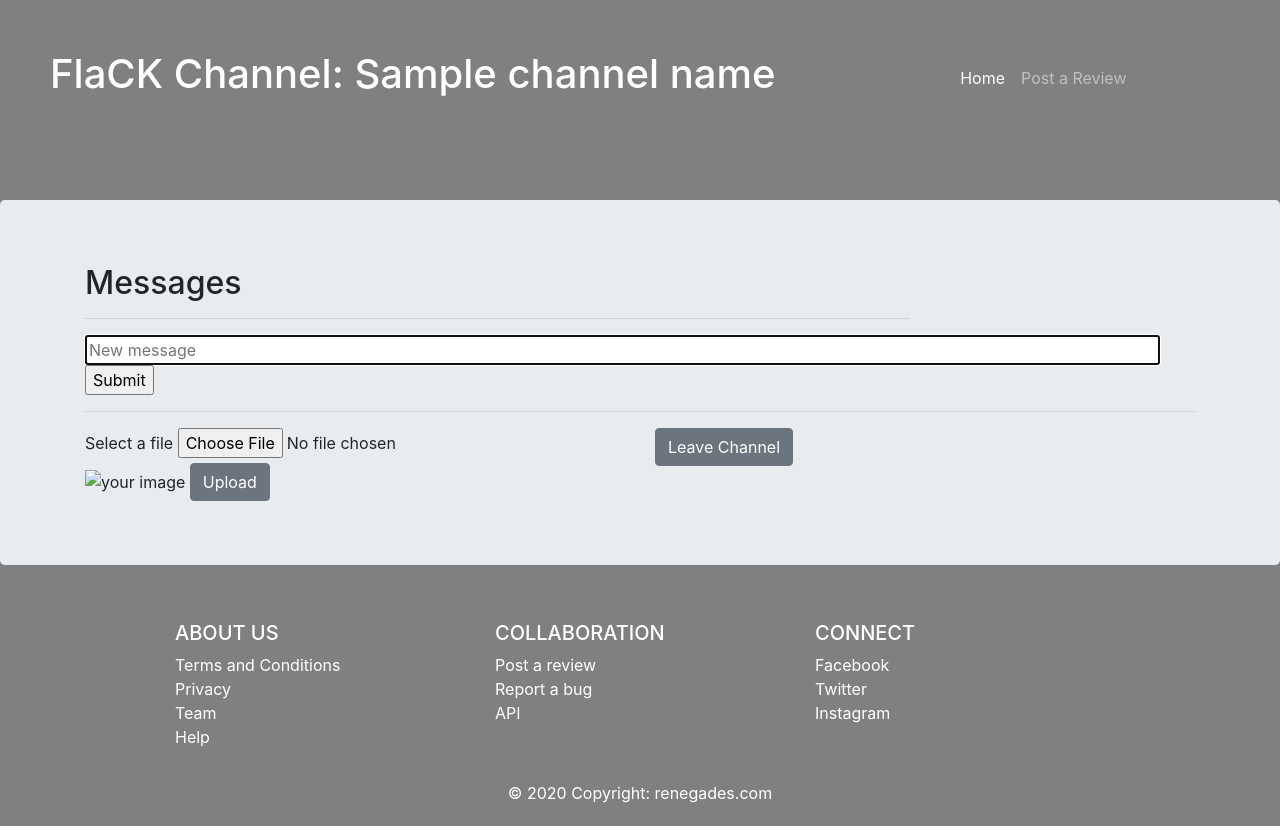
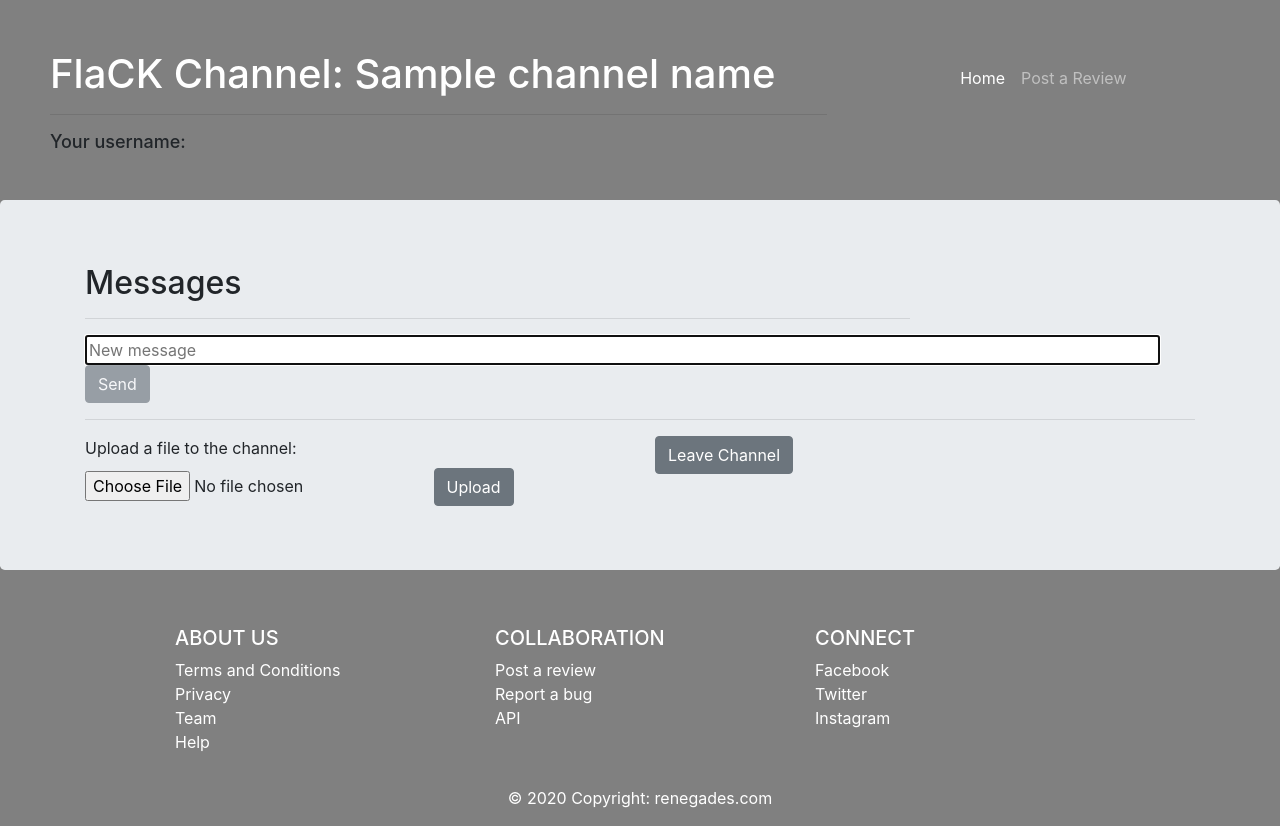
Before and after one commit to Kokyuho/CS50-Web-flack, a Flask app: template templates/channel.html in a window 1280 px wide. Before the commit the page ends 803 px from the top, so only its background shows below. Run offline with Flask 2, Linux system fonts and the light colour scheme; the template is opened without the code that fills it: most values are stand-ins (such as "Sample title", 1, 10 or a date in 2020); some libraries are stand-ins or nearby versions.

Commit message:
Before adding private messaging feature

```diff
--- a/application.py
+++ b/application.py
@@ -8,9 +8,10 @@
 
 app = Flask(__name__)
 app.config["SECRET_KEY"] = os.getenv("SECRET_KEY")
-uploads_dir = os.path.join(app.instance_path, 'uploads')
 socketio = SocketIO(app)
 
+# Global variables. A future improvement would be to store this data in a database instead of on server memory.
+# That way we would also make sure that the channel list and messages don't disappear between server resets.
 channelList = []
 bufferDict = {}
 
@@ -18,19 +19,26 @@
 # Index page
 @app.route("/")
 def index():
+
+    # Check if the user session has a channel name stored, and redirect there if so.
     if session.get("channel"):
         channelName = session.get("channel")
         return redirect(f"/channels/{channelName}")
+
+    # Render index template otherwise.
     return render_template("index.html", channels = channelList)
 
 
-# Index page
+# Home page. When forced to go to index instead of redirecting to session channel.
 @app.route("/home")
 def home():
+
+    # Return session channel to none and load index page.
     session["channel"] = None
     return render_template("index.html", channels = channelList)
 
 
+# This route adds a channel to the channel list
 @app.route("/addChannel", methods=["POST"])
 def addChannel():
 
@@ -39,11 +47,12 @@
 
     # Check if channel doesnt exit and create it
     if channelName not in channelList:
+
         # Update channel list
         channelList.append(channelName)
 
-        # Update buffer dictionary
-        bufferDict[f"{channelName}"] = RingBuffer(10)
+        # Update buffer dictionary with maximum storage of last 100 messages
+        bufferDict[f"{channelName}"] = RingBuffer(100)
 
         print("channel added:", channelName)
         return jsonify({"success": True})
@@ -52,18 +61,25 @@
         return jsonify({"success": False})
 
 
+# This route returns the channel page if the channel exits, and home/index otherwise.
 @app.route("/channels/<channelName>")
 def channel(channelName):
+
+    # Check if channel exists and render channel template if it does.
     if channelName in channelList:
         messages = bufferDict[f'{channelName}'].get()
         session["channel"] = channelName
         return render_template("channel.html", channelName = channelName, messages = messages)
+
+    # Return home/index otherwise.
     else:
         return redirect("/home")
 
 
+# When a message is submitted, this method stores the message in server memory and broadcasts it to sockets.
 @socketio.on("submit message")
 def message(data):
+
     # Query for message, username and channel name
     content = data["content"] # message
     username = data["username"]
@@ -76,17 +92,16 @@
     # Store message in channel ring buffer
     bufferDict[f'{channelName}'].append([username + " @ " + serverdatetime, content, 'text'])
 
-    # Broadcast message
+    # Broadcast message to sockets.
     emit("announce message", {"username": username, "datetime":serverdatetime, "content": content}, broadcast=True)
 
 
+# When a file is submitted, this method stores the file in server memory and broadcasts it to sockets.
 @socketio.on("submit file")
 def fileUpload(data):
-    # Query for file, username and channel name
+
+    # Query for file, username and channel name. File data is received, stored and broadcasted as DataURL.
     fileData = data["file"]
-    # file = request.files["file"]
-    # print("Test")
-    # print(fileData)
     username = data["username"]
     channelName = data["channelName"]
 
@@ -94,38 +109,14 @@
     datetime_object = datetime.datetime.now()
     serverdatetime = datetime_object.strftime('%Y-%m-%d %H:%M:%S.%f')[:-10]
 
-    # Save file with date and time as filename
-    # filename = datetime_object.strftime('%Y%m%d%H%M%S')
-    # filenameFull = os.path.join(uploads_dir, filename)
-    # fileData.save(filenameFull)
-
     # Store message in channel ring buffer
     bufferDict[f'{channelName}'].append([username + " @ " + serverdatetime, fileData, 'image'])
 
-    # Broadcast message
+    # Broadcast message to sockets
     emit("announce file", {"username": username, "datetime":serverdatetime, "file": fileData}, broadcast=True)
 
 
-# @app.route("/getTime", methods=["POST"])
-# def getTime():
-#     # Query for message and channel name
-#     username = request.form.get("username")
-#     message = request.form.get("message")
-#     channelName = request.form.get("channelName")
-
-#     # Query for server time and edit it
-#     datetime_object = datetime.datetime.now()
-#     serverdatetime = datetime_object.strftime('%Y-%m-%d %H:%M:%S.%f')[:-10]
-
-#     # Store message in channel ring buffer
-#     bufferDict[f'{channelName}'].append([username + " @ " + serverdatetime,message])
-
-#     # # for debugging:
-#     # print(bufferDict[f'{channelName}'].get())
-
-#     return jsonify({"datetime": serverdatetime})
-
-
+# This implements a Ring Buffer of variable size.
 class RingBuffer:
     """ class that implements a not-yet-full buffer """
     def __init__(self,size_max):
--- a/templates/channel.html
+++ b/templates/channel.html
@@ -1,38 +1,12 @@
 {% extends "layout.html" %}
 
 {% block script %}
+
 <script type="text/javascript" src="//cdnjs.cloudflare.com/ajax/libs/socket.io/1.3.6/socket.io.min.js"></script>
 
 <script>
 
-    function readURL(input) {
-        if (input.files && input.files[0]) {
-            var reader = new FileReader();
-
-            reader.onload = function (e) {
-                $('#blah')
-                    .attr('src', e.target.result)
-                    .height(200);
-            };
-
-            reader.readAsDataURL(input.files[0]);
-        }
-    }
-
-    function readURL2(input) {
-        if (input) {
-            var reader = new FileReader();
-
-            reader.onload = function (e) {
-                $('#blah2')
-                    .attr('src', e.target.result)
-                    .height(200);
-            };
-
-            reader.readAsDataURL(input);
-        }
-    }
-
+    // DOM Content loaded script
     document.addEventListener('DOMContentLoaded', () => {
 
         // Connect to websocket
@@ -43,6 +17,7 @@
 
             // Message form should emit a "submit message" event on submission
             document.querySelector('#new-message').onsubmit = () => {
+
                 // Add data to send with new message
                 const content = document.querySelector('#message').value;
                 const username = localStorage.getItem('username');
@@ -60,21 +35,29 @@
 
             // File form should emit a "submit file" event on submission
             document.querySelector('#upload-file').onsubmit = () => {
+
+                if (document.getElementById('file').files[0]) {
+
                     // Add data to send with file
                     const file = document.getElementById('file').files[0];
+
+                    // Create a file reader and use it to export and emit file data as DataURL
                     const reader = new FileReader();
                     reader.addEventListener("load", function () {
+
                         // convert image file to base64 string
                         source = reader.result;
+
+                        // Emit submit file
                         socket.emit('submit file', {'file': source, 'username': localStorage.getItem('username'), 'channelName': '{{ channelName }}'});
+
                     }, false);
+
                     reader.readAsDataURL(file);
 
-                // Emit submit message
-                // socket.emit('submit file', {'file': source, 'username': username, 'channelName': channelName});
-
                     // Clear input field
-                document.querySelector('#message').value = '';
+                    document.querySelector('#file').value = '';
+                }
 
                 // Stop form from submitting
                 return false;
@@ -91,62 +74,17 @@
         // When a new file is announced, add to the unordered list
         socket.on('announce file', data => {
             const li = document.createElement('li');
-            // console.log(data.file);
             li.innerHTML = `<span class="font-weight-bold">[${data.username} @ ${data.datetime}]</span>: <img id="blah2" height=200 src="${data.file}" alt="your image 2" />`;
-            // Replace pic and append
-            // readURL2(document.getElementById('upload-file')[0]);
-            // readURL2(data.file);
             document.querySelector('#messages').append(li);
-            // console.log(document.getElementById('blah2'));
         });
 
         // Enable button only if there is text in the input field
         document.querySelector('#message').onkeyup = () => {
             if (document.querySelector('#message').value.length > 0)
-                document.querySelector('#submit').disabled = false;
+                document.querySelector('#send-message-btn').disabled = false;
             else
-                document.querySelector('#submit').disabled = true;
+                document.querySelector('#send-message-btn').disabled = true;
         };
-
-        // // Onsubmit of message form
-        // document.querySelector('#new-message').onsubmit = () => {
-
-        //     // Initialize new request for server time
-        //     const request = new XMLHttpRequest();
-        //     request.open('POST', '/getTime');
-
-        //     // Callback function for when request of server time completes
-        //     request.onload = () => {
-
-        //         // Extract JSON data from request
-        //         const data = JSON.parse(request.responseText);
-
-        //         // Create new item for list
-        //         const li = document.createElement('li');
-        //         li.innerHTML = `<span class="font-weight-bold">[${localStorage.getItem('username')} @ ${data.datetime}]</span>: ${message}`
-
-        //         // Add new item to message list
-        //         document.querySelector('#messages').append(li);
-
-        //         // Clear input field
-        //         document.querySelector('#message').value = '';
-        //     }
-
-        //     // Query for message
-        //     const message = document.querySelector('#message').value;
-
-        //     // Add data to send with request
-        //     const data = new FormData();
-        //     data.append('message', message);
-        //     data.append('channelName', "{{ channelName }}");
-        //     data.append('username', localStorage.getItem('username'))
-
-        //     // Send request
-        //     request.send(data);
-
-        //     // Stop form from submitting
-        //     return false;
-        // };
 
     });
 </script>
@@ -155,16 +93,24 @@
 
 {% block heading %}
     FlaCK Channel: {{ channelName }}
+    <hr>
+    <h3>Your username: <span id="usernameSpan">Test</span></h3>
+    <script>document.getElementById("usernameSpan").innerHTML=localStorage.getItem('username');</script>
 {% endblock %}
 
 
 {% block body %}
 
+<!-- Main container -->
 <div class="container">
 
+    <!-- First Row: Messages, new message form -->
     <div class="row">
 
+        <!-- Main column -->
         <div class="col-sm-9">
+
+            <!-- Message list -->
             <h2>Messages</h2>
 
             <ul id="messages" class="list-unstyled">
@@ -179,36 +125,54 @@
 
                 {% endfor %}
             </ul>
+            <!-- Message list -->
 
             <hr>
 
+            <!-- New message form -->
             <form id="new-message">
                 <input id="message" autocomplete="off" autofocus placeholder="New message" type="text" size="100">
-                <input id="submit" type="submit">
+                <input id="send-message-btn" type="submit" value="Send" class="btn btn-secondary">
             </form>
+            <!-- New message form -->
+
         </div>
+        <!-- Main column -->
 
         <div class="col-sm-3"></div>
     </div>
+    <!-- First Row: Messages, new message form -->
 
     <hr>
 
+    <!-- Second Row: Upload file form, leave channel button -->
     <div class="row">
+
+        <!-- Left column -->
         <div class="col-sm-6">
+
+            <!-- Upload file form -->
             <form id="upload-file" method="post" enctype="multipart/form-data">
-                <label for="file">Select a file</label>
-                <input name="file" id="file" type="file" onchange="readURL(this);">
-                <img id="blah" src="#" alt="your image" />
+                <label for="file">Upload a file to the channel: </label>
+                <input name="file" id="file" type="file">
                 <input id="upload-file-btn" type="submit" value="Upload" class="btn btn-secondary">
+                <script>document.querySelector('#send-message-btn').disabled = true;</script>
             </form>
+            <!-- Upload file form -->
+
         </div>
+        <!-- Left column -->
 
+        <!-- Right column -->
         <div class="col-sm-6">
             <a href='{{ url_for("home") }}'><button type="button" class="btn btn-secondary">Leave Channel</button></a>
         </div>
-    </div>
+        <!-- Right column -->
 
     </div>
+    <!-- Second Row: Upload file form, leave channel button -->
 
+</div>
+<!-- Main container -->
 
 {% endblock %}
--- a/templates/layout.html
+++ b/templates/layout.html
@@ -10,37 +10,57 @@
     {% block script %}{% endblock %}
   </head>
   <body>
-        <div>
+
+    <!-- Header -->
     <div class="container-fluid imgBackground">
+        <!-- Row -->
         <div class="row">
+            <!-- Website Heading -->
             <div class="col-md-8 mb-md-0 mb-3">
                 <h1>{% block heading %}{% endblock %}</h1>
             </div>
+            <!-- Website Heading -->
+
+            <!-- Nav Bar -->
             <div class="col-md-4 mb-md-0 mb-3">
+
                 <nav class="navbar navbar-expand-lg navbar-dark">
+
                   <button class="navbar-toggler" type="button" data-toggle="collapse" data-target="#navbarsExample08" aria-controls="navbarsExample08" aria-expanded="false" aria-label="Toggle navigation">
                     <span class="navbar-toggler-icon"></span>
                   </button>
 
                   <div class="collapse navbar-collapse justify-content-md-center" id="navbarsExample08">
+
                     <ul class="navbar-nav">
+
                       <li class="nav-item active">
                         <a class="nav-link" href="/home">Home<span class="sr-only">(current)</span></a>
                       </li>
+
                       <li class="nav-item">
                         <a class="nav-link" href="#">Post a Review</a>
                       </li>
+
                     </ul>
-                          </div>
-                        </nav>
-                    </div>
+
                   </div>
 
+                </nav>
+
             </div>
+            <!-- Nav Bar -->
+        </div>
+        <!-- Row -->
+    </div>
+    <!-- Header -->
+
+    <!-- Block body -->
     <div class="jumbotron">
         {% block body %}
         {% endblock %}
     </div>
+    <!-- Block body -->
 
     <!-- Footer -->
     <footer class="page-footer pt-4">
@@ -122,9 +142,9 @@
 
     </footer>
     <!-- Footer -->
-  </div>
-        </div>
+
     <script src="https://ajax.googleapis.com/ajax/libs/jquery/2.1.3/jquery.min.js"></script>
     <script src="https://stackpath.bootstrapcdn.com/bootstrap/4.4.1/js/bootstrap.min.js"></script>
+
   </body>
 </html>
```
Also changed, not shown: templates/index.html (+11 -1 lines), README.md. Lines whose indentation alone changed are shown as unchanged.
